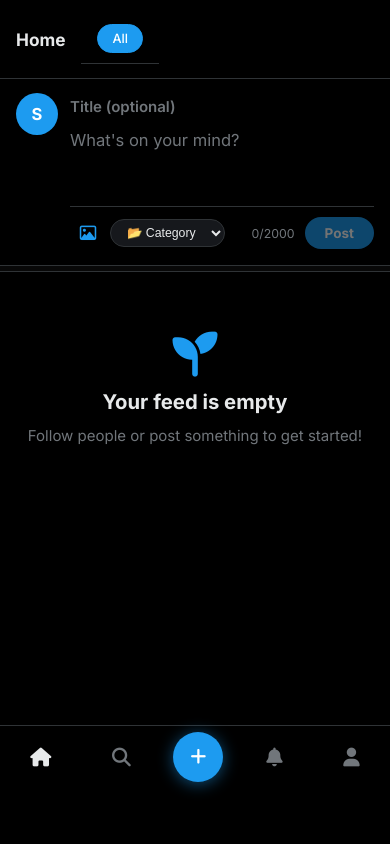
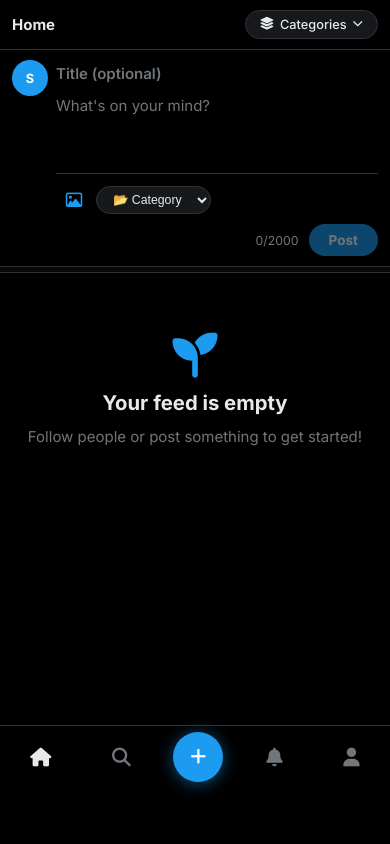
Before and after one commit to laanaavaaz-cell/grenadye, a Django app: page / in a window 390 px wide. Shown: the part 56-900 px from the top of the page. Run offline with Django 5.2, Linux system fonts and the light colour scheme; the visitor is signed in with stand-in values (Sample User, id 1); data comes from the database, SQL or seed files in the repository; data that the repository does not hold is empty.

Commit message:
feat: cat-pills → dropdown toggle in feed-header, staff-only category select, mobile responsive centering

```diff
--- a/static/css/grenadye.css
+++ b/static/css/grenadye.css
@@ -191,6 +191,53 @@ textarea { resize: none; }
   border-color: var(--primary);
   color: white;
 }
+/* ─── CATEGORY DROPDOWN (feed-header) ──────────────────────── */
+.cat-dropdown-wrap {
+  position: relative;
+}
+.cat-dropdown-btn {
+  display: flex; align-items: center; gap: 6px;
+  padding: 6px 14px;
+  border-radius: 999px;
+  font-size: .85rem; font-weight: 500;
+  border: 1px solid var(--border);
+  color: var(--text);
+  background: var(--surface);
+  cursor: pointer;
+  transition: background .2s, border-color .2s;
+  white-space: nowrap;
+}
+.cat-dropdown-btn:hover { background: rgba(255,255,255,.07); border-color: var(--primary); }
+.cat-chev { font-size: .7rem; transition: transform .2s; }
+.cat-dropdown-btn[aria-expanded="true"] .cat-chev { transform: rotate(180deg); }
+.cat-dropdown-menu {
+  display: none;
+  position: absolute; top: calc(100% + 6px); right: 0;
+  min-width: 180px;
+  background: var(--surface);
+  border: 1px solid var(--border);
+  border-radius: 12px;
+  box-shadow: 0 8px 24px rgba(0,0,0,.45);
+  z-index: 50;
+  overflow: hidden;
+  padding: 4px 0;
+}
+.cat-dropdown-menu.open { display: block; }
+.cat-drop-item {
+  display: flex; align-items: center; gap: 8px;
+  padding: 10px 16px;
+  font-size: .88rem; color: var(--text);
+  transition: background .15s;
+  white-space: nowrap;
+}
+.cat-drop-item:hover { background: rgba(255,255,255,.07); }
+.cat-drop-item.active {
+  color: var(--primary);
+  font-weight: 600;
+}
+.cat-drop-icon { width: 20px; text-align: center; }
+
+
 
 /* ─── COMPOSE BOX ───────────────────────────────────────────── */
 .compose-box {
@@ -1103,4 +1150,50 @@ textarea { resize: none; }
 /* ─── SHOW TOP NAVBAR ON MOBILE ONLY ────────────────────────── */
 @media (max-width: 700px) {
   /* top-navbar, app-wrapper padding-top, and feed-header top are set globally above */
+
+  /* ── Centering & spacing ── */
+  .feed-header {
+    flex-wrap: wrap;
+    gap: 8px;
+    padding: 10px 12px;
+    justify-content: space-between;
+    align-items: center;
+  }
+  .feed-header h2 { font-size: 1rem; }
+
+  /* Compose box */
+  .compose-box { padding: 10px 12px; gap: 8px; }
+  .compose-textarea { font-size: 1rem; }
+  .compose-toolbar { flex-wrap: wrap; gap: 6px; }
+  .compose-right { width: 100%; justify-content: flex-end; }
+
+  /* Post cards */
+  .post-card { padding: 12px 12px; }
+  .post-actions { gap: 12px; }
+
+  /* Right panel hidden, main feed full width, centered */
+  .main-feed {
+    width: 100%;
+    max-width: 100%;
+    margin: 0 auto;
+  }
+
+  /* Cat dropdown anchors to left on mobile */
+  .cat-dropdown-menu { right: auto; left: 0; }
+
+  /* Widget boxes in right panel (hidden on mobile anyway) */
+  .widget-box { padding: 12px; }
+
+  /* Bottom nav safe area */
+  .main-feed { padding-bottom: 80px; }
+
+  /* Avatar sizing */
+  .avatar-sm { width: 36px; height: 36px; font-size: .85rem; }
+
+  /* Modal full-screen on mobile */
+  .modal-overlay { padding-top: 0; align-items: flex-end; }
+  .modal-box {
+    border-radius: 16px 16px 0 0;
+    max-height: 85vh;
+  }
 }
--- a/static/js/grenadye.js
+++ b/static/js/grenadye.js
@@ -205,3 +205,23 @@ document.addEventListener('input', e => {
     e.target.style.height = e.target.scrollHeight + 'px';
   }
 });
+
+// ─── CATEGORY DROPDOWN (feed-header) ─────────────────────────
+function toggleCatDrop() {
+  const btn  = document.getElementById('catDropBtn');
+  const menu = document.getElementById('catDropMenu');
+  if (!btn || !menu) return;
+  const isOpen = menu.classList.toggle('open');
+  btn.setAttribute('aria-expanded', isOpen);
+}
+
+// Close dropdown when clicking outside
+document.addEventListener('click', function(e) {
+  const wrap = document.querySelector('.cat-dropdown-wrap');
+  if (wrap && !wrap.contains(e.target)) {
+    const menu = document.getElementById('catDropMenu');
+    const btn  = document.getElementById('catDropBtn');
+    if (menu) menu.classList.remove('open');
+    if (btn)  btn.setAttribute('aria-expanded', 'false');
+  }
+});
--- a/templates/app_base.html
+++ b/templates/app_base.html
@@ -235,12 +235,14 @@
                 <i class="fa-regular fa-image"></i>
                 <input type="file" name="image" accept="image/*" hidden onchange="previewImage(this,'modal-img-preview')" />
               </label>
+              {% if request.user.is_staff or request.user.is_superuser %}
               <select name="category" class="cat-select">
                 <option value="">📂 Category</option>
                 {% for cat in categories %}
                   <option value="{{ cat.id }}">{{ cat.icon }} {{ cat.name }}</option>
                 {% endfor %}
               </select>
+              {% endif %}
             </div>
             <div class="modal-actions">
               <span class="char-count" id="modal-char-count">0/2000</span>
--- a/templates/blog/home.html
+++ b/templates/blog/home.html
@@ -8,11 +8,24 @@
 <!-- Feed Header -->
 <div class="feed-header">
   <h2>Home</h2>
-  <div class="cat-pills">
-    <a href="{% url 'home' %}" class="cat-pill {% if not request.GET.category %}active{% endif %}">All</a>
-    {% for cat in categories %}
-      <a href="?category={{ cat.slug }}" class="cat-pill" style="--cat-color:{{ cat.color }};">{{ cat.icon }} {{ cat.name }}</a>
-    {% endfor %}
+  <!-- Category dropdown toggle -->
+  <div class="cat-dropdown-wrap">
+    <button class="cat-dropdown-btn" id="catDropBtn" onclick="toggleCatDrop()" aria-haspopup="true" aria-expanded="false">
+      <i class="fa-solid fa-layer-group"></i>
+      <span id="catDropLabel">{% if request.GET.category %}{{ request.GET.category }}{% else %}Categories{% endif %}</span>
+      <i class="fa-solid fa-chevron-down cat-chev"></i>
+    </button>
+    <div class="cat-dropdown-menu" id="catDropMenu" role="menu">
+      <a href="{% url 'home' %}" class="cat-drop-item {% if not request.GET.category %}active{% endif %}" role="menuitem">
+        <span class="cat-drop-icon">🏠</span> All
+      </a>
+      {% for cat in categories %}
+        <a href="?category={{ cat.slug }}" class="cat-drop-item {% if request.GET.category == cat.slug %}active{% endif %}"
+           style="--cat-color:{{ cat.color }};" role="menuitem">
+          <span class="cat-drop-icon">{{ cat.icon }}</span> {{ cat.name }}
+        </a>
+      {% endfor %}
+    </div>
   </div>
 </div>
 
@@ -38,12 +51,14 @@
           <i class="fa-regular fa-image"></i>
           <input type="file" name="image" accept="image/*" hidden onchange="previewImage(this,'home-img-preview')" />
         </label>
+        {% if request.user.is_staff or request.user.is_superuser %}
         <select name="category" class="cat-select">
           <option value="">📂 Category</option>
           {% for cat in categories %}
             <option value="{{ cat.id }}">{{ cat.icon }} {{ cat.name }}</option>
           {% endfor %}
         </select>
+        {% endif %}
       </div>
       <div class="compose-right">
         <span class="char-count" id="home-char-count">0/2000</span>
```
